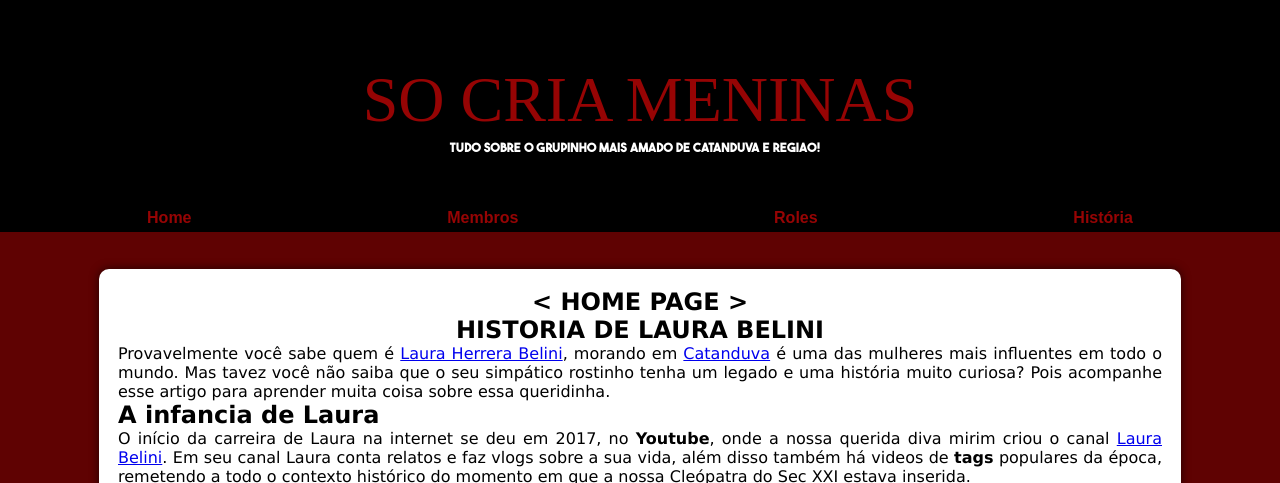
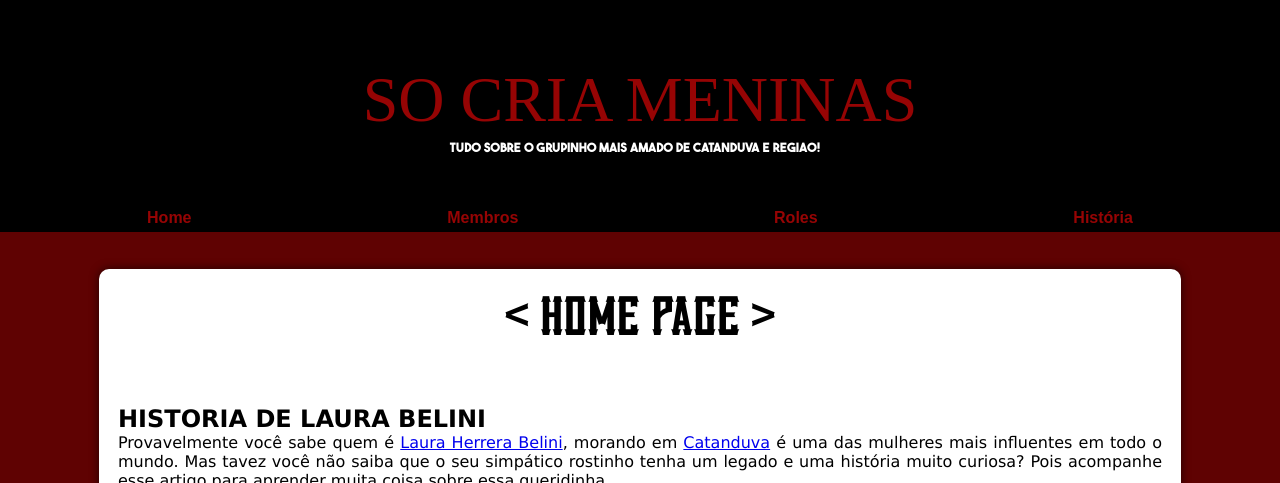
Before and after one commit to DiegoCezario/Projeto-SCM, a plain HTML site: page index.html in a window 1280 px wide. Shown: the top 483 px of the page. Drawn offline with Linux system fonts and the light colour scheme; a web font is replaced by a local one.

Commit message:
titulo site

```diff
--- a/style.css
+++ b/style.css
@@ -9,6 +9,11 @@
 @font-face {
     font-family: 'mid';
     src: url(fontes/THE\ BOLD\ FONT\ -\ FREE\ VERSION\ -\ 2023.ttf);
+}
+
+@font-face {
+    font-family: 'teste';
+    src: url(fontes/Vanilla\ Whale.otf);
 }
 
 :root{
@@ -94,8 +99,13 @@ main{
     padding: 19px;
 }
 
-article>h1{
+article>h1#h1n1{
+    font-size: 3em;
+    margin-bottom: 60px;
+    font-weight: lighter;
     text-align: center;
+    font-family: 'teste';
+    color: black;
 
 }
 
```
Also changed, not shown: fontes/Ancient Ad.ttf (deleted), fontes/CAMPUS PERSONAL USE.ttf (deleted), fontes/Sister Spray.ttf (deleted), fontes/Vanilla Whale.otf (added).
